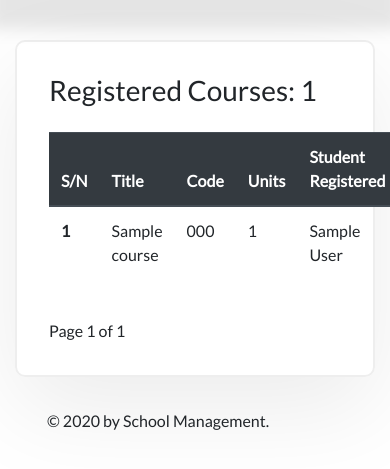
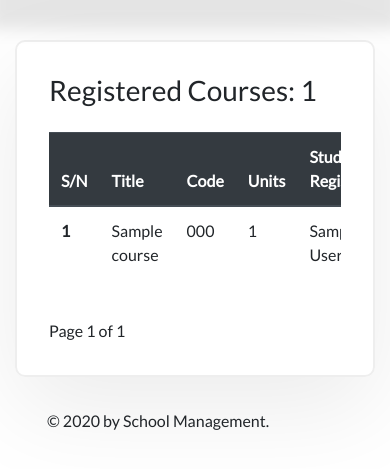
Before and after one commit to Haybee96/school-mgt-app-django, a Django app: page /registered-courses/ in a window 390 px wide; the page is wider, and only the part inside the window is pictured. Shown: the part 56-525 px from the top of that part. Run offline with Django 3.2, Linux system fonts and the light colour scheme; a user stored in the database is signed in; tables that the repository leaves empty hold one stand-in row (values such as "Sample post"); some libraries are stand-ins or nearby versions.

Commit message:
added responsive table

```diff
--- a/templates/base.html
+++ b/templates/base.html
@@ -47,6 +47,7 @@
         padding: 2rem;
         box-shadow: 0 2rem 6rem rgba(0, 0, 0, 0.08);
       }
+
       .footer {
         padding: 2rem;
       }
--- a/templates/course.html
+++ b/templates/course.html
@@ -3,6 +3,7 @@
 <div class="course-registration-form mt-5">
   <h3 class="mb-4">Registered Courses: {{ count }}</h3>
   {% if courses %}
+  <div class="table-responsive">
     <table class="table">
       <thead class="thead-dark">
         <tr>
@@ -27,6 +28,7 @@
         {% endfor %}
       </tbody>
     </table>
+  </div>
   <div class="pagination">
     <span class="step-links">
       {% if courses.has_previous %}
--- a/templates/student.html
+++ b/templates/student.html
@@ -3,6 +3,7 @@
 <div class="student-registration-form mt-5">
   <h3 class="mb-4">Registered Students: {{ count }}</h3>
   {% if students %}
+  <div class="table-responsive">
     <table class="table">
       <thead class="thead-dark">
         <tr>
@@ -27,6 +28,7 @@
         {% endfor %}
       </tbody>
     </table>
+  </div>
   <div class="pagination">
     <span class="step-links">
       {% if students.has_previous %}
```
Lines whose indentation alone changed are shown as unchanged.
